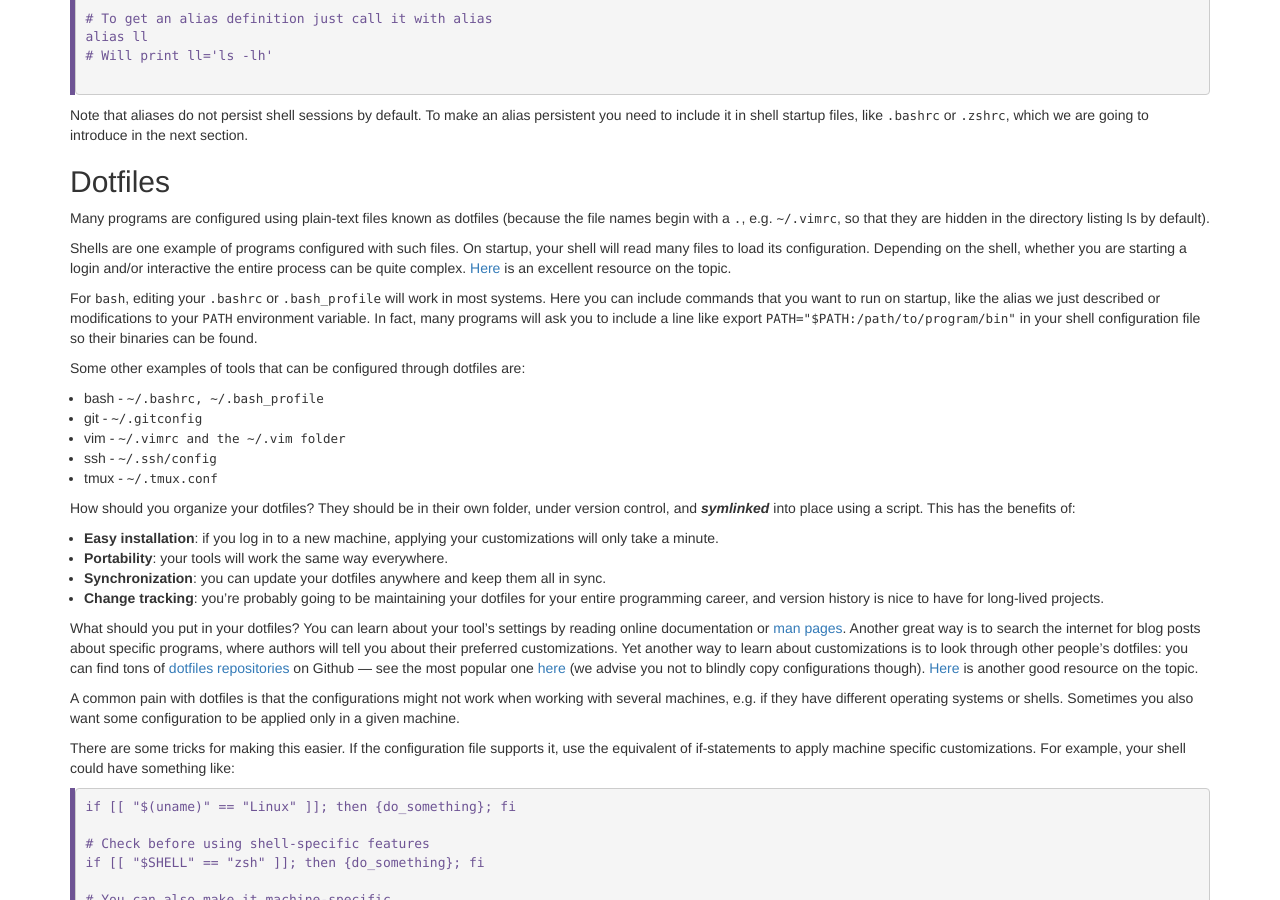
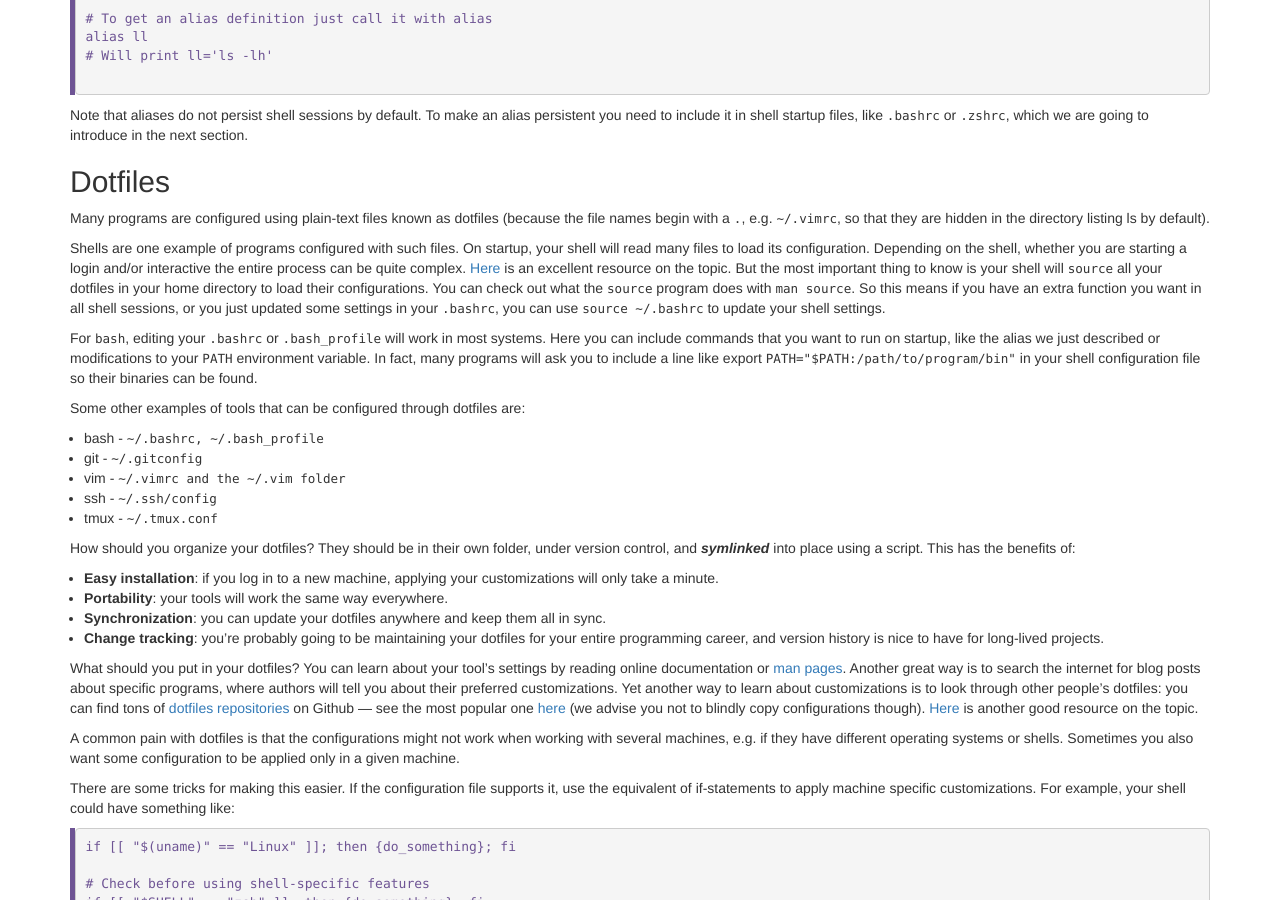
Before and after one commit to axiezai/wcm_datasci_basics_02environment, a Jekyll site: the page built from _episodes/03-environment.md, in a window 1280 px wide and 900 px high, scrolled down 3788 px. Built offline with Jekyll 4.4.1, drawn with Linux system fonts in a browser that asks for light colours.

Commit message:
updates after office hour

```diff
--- a/_episodes/03-environment.md
+++ b/_episodes/03-environment.md
@@ -204,7 +204,7 @@ Note that aliases do not persist shell sessions by default. To make an alias per
 ## Dotfiles
 Many programs are configured using plain-text files known as dotfiles (because the file names begin with a `.`, e.g. `~/.vimrc`, so that they are hidden in the directory listing ls by default).
 
-Shells are one example of programs configured with such files. On startup, your shell will read many files to load its configuration. Depending on the shell, whether you are starting a login and/or interactive the entire process can be quite complex. [Here](https://blog.flowblok.id.au/2013-02/shell-startup-scripts.html) is an excellent resource on the topic.
+Shells are one example of programs configured with such files. On startup, your shell will read many files to load its configuration. Depending on the shell, whether you are starting a login and/or interactive the entire process can be quite complex. [Here](https://blog.flowblok.id.au/2013-02/shell-startup-scripts.html) is an excellent resource on the topic. But the most important thing to know is your shell will `source` all your dotfiles in your home directory to load their configurations. You can check out what the `source` program does with `man source`. So this means if you have an extra function you want in all shell sessions, or you just updated some settings in your `.bashrc`, you can use `source ~/.bashrc` to update your shell settings.
 
 For `bash`, editing your `.bashrc` or `.bash_profile` will work in most systems. Here you can include commands that you want to run on startup, like the alias we just described or modifications to your `PATH` environment variable. In fact, many programs will ask you to include a line like export `PATH="$PATH:/path/to/program/bin"` in your shell configuration file so their binaries can be found.
 
```
Also changed, not shown: _episodes/04-assignment.md (+1 -1 lines).
